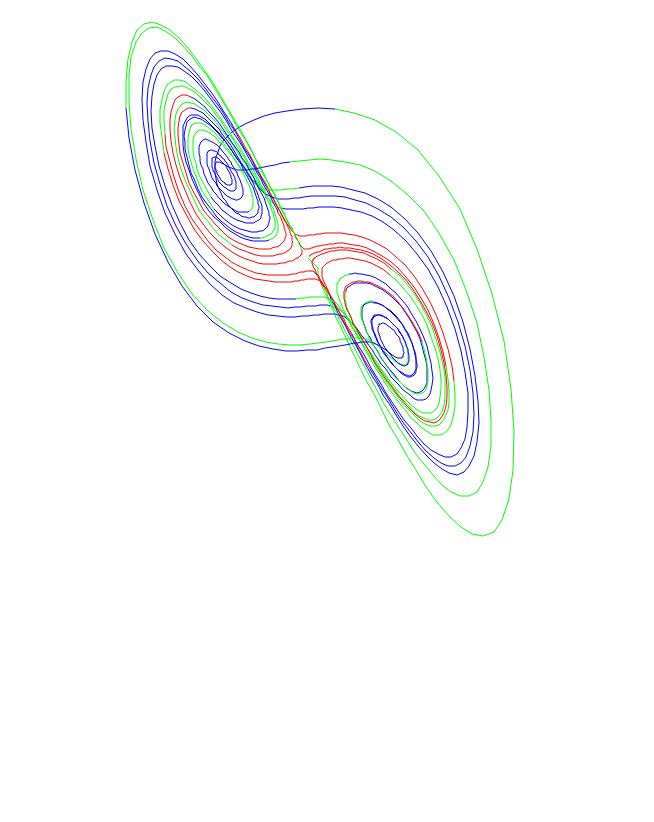
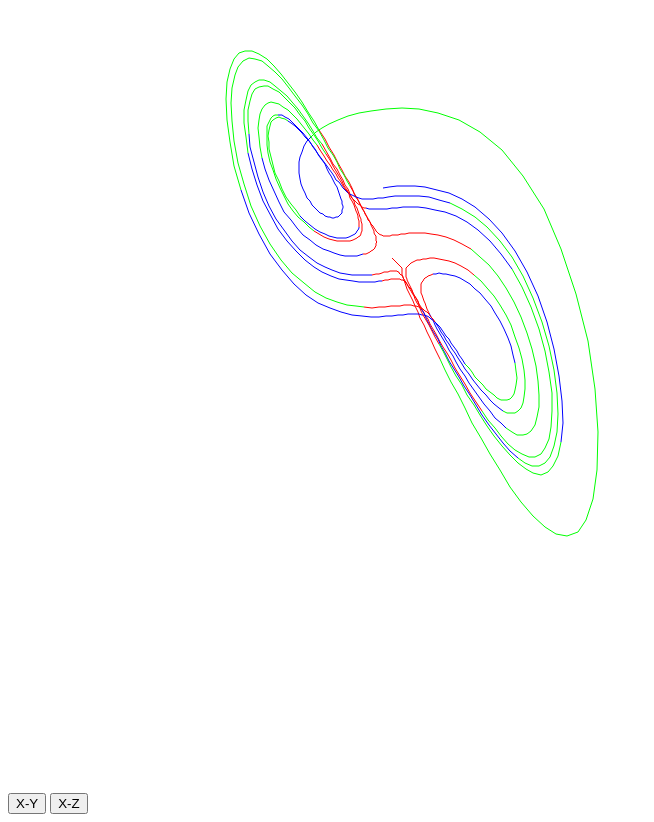
Before and after one commit to jatraug/lorenz, a website: page index.html in a window 1280 px wide. Shown: the whole page, without its empty margins (0-654 px from the left). Drawn offline with Linux system fonts and the light colour scheme.

Commit message:
x-y and x-z projections work

```diff
--- a/drawgraph.js
+++ b/drawgraph.js
@@ -1,6 +1,6 @@
 
 var setup = function() {
-    yCenter = 250;
+    var yCenter = 250;
     var xCenter = 300;
     var lineWidth   = 1;
     context.beginPath();
@@ -8,32 +8,50 @@ var setup = function() {
     context.strokeStyle = '#1D8DB3';
     var xMove = xCenter;
     var yMove = yCenter;
-    context.moveTo(xMove, yMove);
+    //context.moveTo(xMove, yMove);
 
 
     return  function(x, y, z) {
-//        console.log(x);
+
         context.beginPath();
         context.moveTo(xMove, yMove);
-        xMove = Math.floor(xCenter +(10 * x[x.length -1]));
-//        x[x.length -1];
-        yMove =Math.floor(yCenter + (10 * y[y.length -1]));
-// y[y.length -1];
 
-//        console.log("x = " + x.length);
+
+
         x.forEach( function (xnow, index, array) {
-//            console.log("index = " + x[index]);
-            //            console.log(z[index]);
-//            if (z[index] > 100 || z[index] < -100){
-//                console.log( "x = " + x[index]);
-//            }
+
             context.strokeStyle = getZcolor(z[index]);
-            context.lineTo(Math.floor(xCenter +(10 * x[index])), Math.floor(yCenter + (10 * y[index])));
+           // xMove = Math.floor(xCenter +(10 * x[x.length -1]));
+
+            // yMove =Math.floor(yCenter + (10 * y[y.length -1]));
+            xMove = Math.floor(xCenter + (10 * x[index]));
+            yMove = Math.floor(yCenter + (10 * getYorZ(y[index], z[index])));
+
+            context.lineTo(xMove, yMove); //Math.floor(xCenter +(10 * x[index])), Math.floor(yCenter + (10 * y[index])));
         });
         context.stroke();
     };
 };
 
+var getYorZ = function(y,z) {
+    return y;
+};
+
+
+//DEtermine if this should be x-y or x-z
+function doXYZ(isYorZ){
+    if (isYorZ ===1){
+        getYorZ = function(y,z) {
+            return y;
+        };
+    }else {
+        getYorZ = function(y,z) {
+            return z;
+        };
+    };
+    start();
+    start();
+}
 
 
 
--- a/index.html
+++ b/index.html
@@ -6,6 +6,8 @@
   </head>
 
   <body>
+    <button type="button" onclick=doXYZ(1)>X-Y</button>
+    <button type="button" onclick=doXYZ(2)>X-Z</button>
 
     <canvas id="myCanvas" width="800" height="800">
          Your browser does not support Canvas
@@ -22,6 +24,7 @@
 
 <script>
   var elem = document.getElementById('myCanvas');
+  var interval = -1;
 
 // Check the element is in the DOM and the browser supports canvas
 if(elem.getContext) {
@@ -32,6 +35,20 @@ var context = elem.getContext('2d');
   start();
   }
 
+
+
+
+
+  function start() {
+  if(interval >0) {
+       clearInterval(interval);
+  }
+    context.clearRect(0,0,myCanvas.width, myCanvas.height);
+    var lor = new Lorenz(1,1,3);
+    var draw = setup();
+  interval = setInterval(doIt, 100, lor, draw);
+}
+
                  </script>
 <!-- Insert Here -->
 <!-- <script src="./jquery.js"></script> -->
--- a/lorenz.js
+++ b/lorenz.js
@@ -6,30 +6,30 @@
 
 
 var Lorenz = function (Xinit, Yinit, Zinit) {
-    this.x = Xinit;
-    this.y = Yinit;
-    this.z = Zinit;
+    this.x = this.nextx = Xinit;
+    this.y = this.nexty = Yinit;
+    this.z = this.nexz = Zinit;
     this.rho = 28;
     this.sigma = 10;
     this.beta = 8/3;
-    this.dt = 0.01;
+    this.scaler = 0.01;
 
     this.getDx = function () {
         var answer =  ( this.sigma * (this.nexty - this.nextx));
         //console.log ("dx/dt = " + answer);
-        return this.dt * answer;
+        return this.scaler * answer;
     };
     this.getDy = function () {
         var answer = ( this.nextx * (this.rho - this.nextz) -this.nexty);
         //    var answer = this.rho * (this.x - this.y - (this.x * this.z));
         //    console.log ("dy/dt = " + answer);
-        return this.dt * answer;
+        return this.scaler * answer;
 
     };
     this.getDz = function () {
         var answer =  (this.nextx * this.nexty - (this.beta  * this.nextz));
         //    console.log ("dz/dt = " + answer);
-        return this.dt * answer;
+        return this.scaler * answer;
 
     };
 
@@ -52,17 +52,13 @@ Lorenz.prototype.getNextPoint = function () {
 //module.exports = Lorenz;
 
 
-function start() {
-    var lor = new Lorenz(1,1,3);
-    var draw = setup();
-    setInterval(doIt, 100, lor, draw);
-}
+
 
 function doIt(lor, draw) {
     var x =[];
     var y =[];
     var z = [];
-    for (var i=0; i< 50; ++i) {
+    for (var i=0; i< 20; ++i) {
         var point = lor.getNextPoint();
         x.push(point[0]);
         y.push(point[1]);
```
